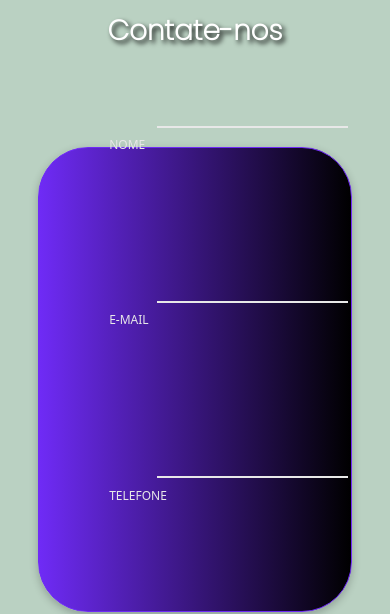
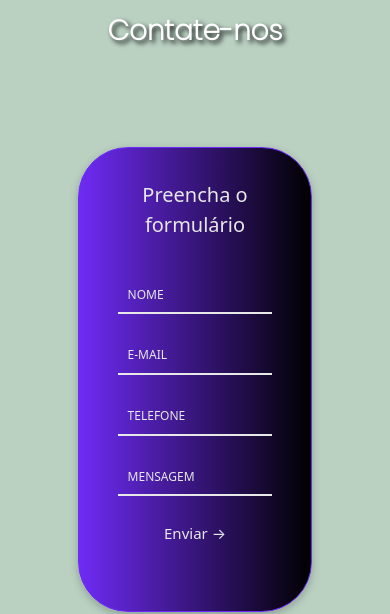
Before and after one commit to equipeNext/SiteEquipeNext, a website: page paginaContato.html in a window 390 px wide. Shown: the part 92-706 px from the top of the page. Drawn offline with nearby package versions, Linux system fonts and the light colour scheme.

Commit message:
Add files via upload

```diff
--- a/css/CSS-CONTATO/Style-Contato.css
+++ b/css/CSS-CONTATO/Style-Contato.css
@@ -146,6 +146,7 @@ textarea {
     border-bottom: 2px solid #e8e8e8;
     background: transparent;
     border-radius: none;
+    width: 100%;
     resize: none;
 }
 input[type=number]::-webkit-inner-spin-button {
@@ -312,7 +313,6 @@ input[type=number]::-webkit-inner-spin-button {
     .input,
     textarea {
         width: 100%;
-        padding: 30%;
     }
 
     .form button {
@@ -370,7 +370,7 @@ input[type=number]::-webkit-inner-spin-button {
 @media screen and (max-width: 680px) {
     .Mensagem {
         width: 100%;
-        padding: 40%
+        padding: 10%
     }
 
     .input,
@@ -388,7 +388,7 @@ input[type=number]::-webkit-inner-spin-button {
     .Mensagem {
         width: auto;
         height: 65vh;
-        padding: 40%;
+        padding: 10%;
         margin-bottom: 22px;
     }
 
@@ -415,7 +415,7 @@ input[type=number]::-webkit-inner-spin-button {
     .Mensagem {
         width: auto;
         height: 55vh;
-        padding: 40%;
+        padding: 10%;
         margin-bottom: 22px;
     }
 
```
